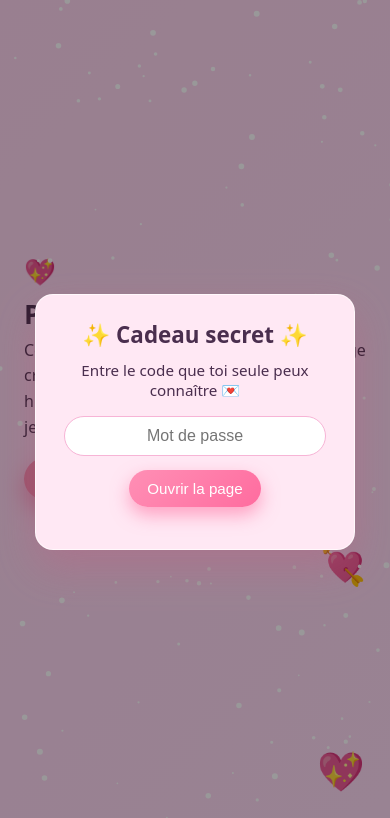
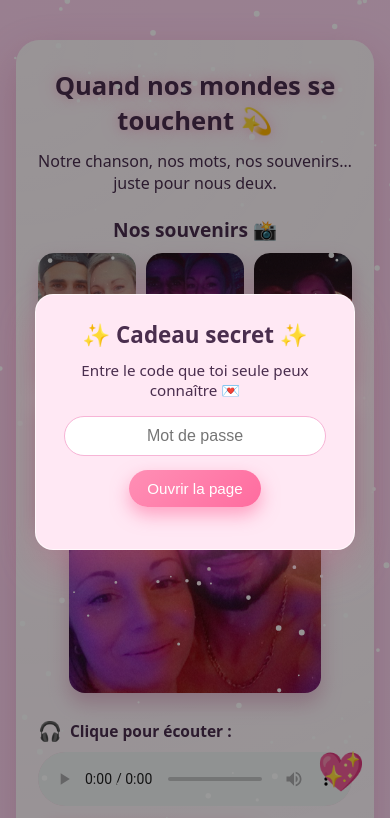
Before and after one commit to othmanyazid-lgtm/cadeau-noel, a plain HTML site: page index.html in a window 390 px wide. Shown: the top 818 px of the page. Drawn offline with Linux system fonts and the light colour scheme.

Commit message:
Update index.html

```diff
--- a/index.html
+++ b/index.html
@@ -2,7 +2,7 @@
 <html lang="fr">
 <head>
   <meta charset="UTF-8" />
-  <title>Pour toi, mon amour</title>
+  <title>Notre histoire – Cadeau</title>
   <meta name="viewport" content="width=device-width, initial-scale=1.0" />
 
   <style>
@@ -20,15 +20,15 @@
       overflow-x: hidden;
     }
 
-    /* --- Neige en premier plan --- */
+    /* Neige en premier plan */
     #snow-canvas {
       position: fixed;
       inset: 0;
       pointer-events: none;
-      z-index: 9998; /* au-dessus de tout le contenu */
+      z-index: 9998;
     }
 
-    /* --- Overlay mot de passe --- */
+    /* Overlay mot de passe */
     .password-overlay {
       position: fixed;
       inset: 0;
@@ -94,84 +94,33 @@
       min-height: 1.2em;
     }
 
-    /* --- Page d’accueil (hero) --- */
-    .hero {
-      min-height: 100vh;
-      display: flex;
-      align-items: center;
-      justify-content: center;
-      padding: 40px 24px;
-      position: relative;
+    /* Coeur animé */
+    .floating-heart {
+      position: fixed;
+      right: 26px;
+      bottom: 40px;
+      font-size: 2.3rem;
+      z-index: 9999;
+      animation: floatHeart 4s ease-in-out infinite;
+      pointer-events: none;
     }
 
-    .hero-inner {
-      max-width: 900px;
-      width: 100%;
-      display: flex;
-      align-items: center;
-      justify-content: space-between;
-      gap: 40px;
-    }
-
-    .hero-text {
-      flex: 1.5;
-    }
-
-    .hero-emoji-left {
-      font-size: 1.6rem;
-      margin-bottom: 6px;
-    }
-
-    .hero-title {
-      font-size: 1.7rem;
-      margin-bottom: 6px;
-      font-weight: 600;
-    }
-
-    .hero-subtitle {
-      font-size: 1rem;
-      line-height: 1.6;
-      max-width: 620px;
-    }
-
-    .hero-button {
-      margin-top: 18px;
-    }
-
-    .hero-button button {
-      background: linear-gradient(135deg, #ff8fb5, #ff6c9f);
-      border: none;
-      color: #fff;
-      padding: 12px 24px;
-      border-radius: 999px;
-      font-size: 1rem;
-      cursor: pointer;
-      box-shadow: 0 10px 22px rgba(255, 102, 153, 0.55);
-      transition: transform 0.15s ease, box-shadow 0.15s ease;
-    }
-
-    .hero-button button:hover {
-      transform: translateY(-2px);
-      box-shadow: 0 14px 30px rgba(255, 102, 153, 0.65);
-    }
-
-    .hero-emoji-right {
-      flex: 0.5;
-      text-align: right;
-      font-size: 2.3rem;
-    }
-
-    @media (max-width: 768px) {
-      .hero-inner {
-        flex-direction: column;
-        align-items: flex-start;
+    @keyframes floatHeart {
+      0% {
+        transform: translateY(0) scale(1);
+        opacity: 0.9;
       }
-      .hero-emoji-right {
-        align-self: flex-end;
+      50% {
+        transform: translateY(-18px) scale(1.08);
+        opacity: 1;
+      }
+      100% {
+        transform: translateY(0) scale(1);
+        opacity: 0.9;
       }
     }
 
-    /* --- Contenu principal --- */
+    /* Contenu principal */
     .main-wrapper {
       padding: 40px 16px 60px;
       display: flex;
@@ -193,8 +142,8 @@
       content: "";
       position: absolute;
       inset: 0;
-      background: radial-gradient(circle at top left, rgba(255, 255, 255, 0.7), transparent 60%),
-                  radial-gradient(circle at bottom right, rgba(255, 191, 216, 0.5), transparent 55%);
+      background: radial-gradient(circle at top left, rgba(255, 255, 255, 0.4), transparent 60%),
+                  radial-gradient(circle at bottom right, rgba(255, 191, 216, 0.35), transparent 55%);
       opacity: 0.9;
       z-index: 0;
     }
@@ -204,7 +153,7 @@
       z-index: 1;
     }
 
-    /* --- Titre principal avec halo lumineux --- */
+    /* Titre principal avec halo lumineux */
     .main-title {
       font-size: 1.6rem;
       text-align: center;
@@ -234,71 +183,10 @@
       margin-bottom: 22px;
     }
 
-    /* --- Audio --- */
-    .audio-section {
-      margin-bottom: 20px;
-    }
-
-    .audio-label {
-      display: flex;
-      align-items: center;
-      gap: 8px;
-      margin-bottom: 8px;
-      font-size: 0.97rem;
-    }
-
-    .audio-label span {
-      font-size: 1.2rem;
-    }
-
-    audio {
-      width: 100%;
-      border-radius: 999px;
-      background-color: #f9dde9;
-    }
-
-    .download-btn {
-      margin-top: 10px;
-    }
-
-    .download-btn a {
-      display: inline-flex;
-      align-items: center;
-      gap: 8px;
-      text-decoration: none;
-      background: linear-gradient(135deg, #ff8fb5, #ff6c9f);
-      color: #fff;
-      padding: 9px 18px;
-      border-radius: 999px;
-      font-size: 0.95rem;
-      box-shadow: 0 8px 18px rgba(255, 102, 153, 0.55);
-      transition: transform 0.15s ease, box-shadow 0.15s ease;
-    }
-
-    .download-btn a:hover {
-      transform: translateY(-1px);
-      box-shadow: 0 10px 22px rgba(255, 102, 153, 0.65);
-    }
-
-    /* --- Blocs de texte --- */
-    .section-title {
-      font-size: 1.2rem;
-      margin: 22px 0 8px;
-    }
-
-    .text-box {
-      background: #fff;
-      border-radius: 16px;
-      padding: 14px 16px;
-      border: 1px dashed #ffb2ca;
-      font-size: 0.96rem;
-      line-height: 1.7;
-      white-space: pre-line;
-    }
-
-    /* --- Galerie photos 3 / 3 / 1 --- */
+    /* Galerie photos 3 / 3 / 1 juste sous le titre */
     .photos-section {
-      margin-top: 26px;
+      margin-top: 4px;
+      margin-bottom: 24px;
     }
 
     .photos-title {
@@ -363,7 +251,69 @@
       }
     }
 
-    /* --- QR Code centré --- */
+    /* Audio */
+    .audio-section {
+      margin-bottom: 20px;
+    }
+
+    .audio-label {
+      display: flex;
+      align-items: center;
+      gap: 8px;
+      margin-bottom: 8px;
+      font-size: 0.97rem;
+    }
+
+    .audio-label span {
+      font-size: 1.2rem;
+    }
+
+    audio {
+      width: 100%;
+      border-radius: 999px;
+      background-color: #f9dde9;
+    }
+
+    .download-btn {
+      margin-top: 10px;
+    }
+
+    .download-btn a {
+      display: inline-flex;
+      align-items: center;
+      gap: 8px;
+      text-decoration: none;
+      background: linear-gradient(135deg, #ff8fb5, #ff6c9f);
+      color: #fff;
+      padding: 9px 18px;
+      border-radius: 999px;
+      font-size: 0.95rem;
+      box-shadow: 0 8px 18px rgba(255, 102, 153, 0.55);
+      transition: transform 0.15s ease, box-shadow 0.15s ease;
+    }
+
+    .download-btn a:hover {
+      transform: translateY(-1px);
+      box-shadow: 0 10px 22px rgba(255, 102, 153, 0.65);
+    }
+
+    /* Sections texte – pas de gros blocs blancs opaques */
+    .section-title {
+      font-size: 1.2rem;
+      margin: 22px 0 8px;
+    }
+
+    .text-box {
+      border-radius: 16px;
+      padding: 14px 16px;
+      border: 1px dashed #ffb2ca;
+      font-size: 0.96rem;
+      line-height: 1.7;
+      white-space: pre-line;
+      background: rgba(255, 248, 252, 0.7); /* léger rose transparent */
+    }
+
+    /* QR Code centré */
     .qr-section {
       margin-top: 26px;
       display: flex;
@@ -387,32 +337,6 @@
       font-size: 0.98rem;
     }
 
-    /* --- Petit coeur animé --- */
-    .floating-heart {
-      position: fixed;
-      right: 26px;
-      bottom: 40px;
-      font-size: 2.3rem;
-      z-index: 9999; /* au-dessus de la neige */
-      animation: floatHeart 4s ease-in-out infinite;
-      pointer-events: none;
-    }
-
-    @keyframes floatHeart {
-      0% {
-        transform: translateY(0) scale(1);
-        opacity: 0.9;
-      }
-      50% {
-        transform: translateY(-18px) scale(1.08);
-        opacity: 1;
-      }
-      100% {
-        transform: translateY(0) scale(1);
-        opacity: 0.9;
-      }
-    }
-
     footer {
       text-align: center;
       font-size: 0.8rem;
@@ -422,13 +346,13 @@
   </style>
 </head>
 <body>
-  <!-- Neige en premier plan -->
+  <!-- Neige -->
   <canvas id="snow-canvas"></canvas>
 
   <!-- Coeur animé -->
   <div class="floating-heart">💖</div>
 
-  <!-- Overlay mot de passe -->
+  <!-- Mot de passe -->
   <div class="password-overlay" id="passwordOverlay">
     <div class="password-box">
       <h2>✨ Cadeau secret ✨</h2>
@@ -439,32 +363,32 @@
     </div>
   </div>
 
-  <!-- Section d’accueil -->
-  <section class="hero" id="top">
-    <div class="hero-inner">
-      <div class="hero-text">
-        <div class="hero-emoji-left">💖</div>
-        <div class="hero-title">Pour toi, mon amour</div>
-        <div class="hero-subtitle">
-          Ceci est un cadeau un peu spécial… Une page créée juste pour nous,
-          pour raconter notre histoire, notre chanson, et tout l’amour que je ressens pour toi.
-        </div>
-        <div class="hero-button">
-          <button id="discoverButton">Découvrir notre histoire</button>
-        </div>
-      </div>
-      <div class="hero-emoji-right">
-        💘
-      </div>
-    </div>
-  </section>
-
   <!-- Contenu principal -->
   <div class="main-wrapper" id="mainContent">
     <div class="card">
       <div class="card-content">
         <h1 class="main-title">Quand nos mondes se touchent 💫</h1>
         <p class="main-subtitle">Notre chanson, nos mots, nos souvenirs… juste pour nous deux.</p>
+
+        <!-- Photos AU DÉBUT de la page -->
+        <div class="photos-section">
+          <h2 class="photos-title">Nos souvenirs 📸</h2>
+          <div class="photos-grid">
+            <div class="photos-row row-1">
+              <img src="images/photo1.jpg" alt="Souvenir 1" />
+              <img src="images/photo2.jpg" alt="Souvenir 2" />
+              <img src="images/photo3.jpg" alt="Souvenir 3" />
+            </div>
+            <div class="photos-row row-2">
+              <img src="images/photo4.jpg" alt="Souvenir 4" />
+              <img src="images/photo5.jpg" alt="Souvenir 5" />
+              <img src="images/photo6.jpg" alt="Souvenir 6" />
+            </div>
+            <div class="photos-row row-3">
+              <img src="images/photo7.jpg" alt="Souvenir 7" />
+            </div>
+          </div>
+        </div>
 
         <!-- Audio -->
         <div class="audio-section">
@@ -560,7 +484,7 @@ nos mondes
 se touchent à chaque fois. 🎶
         </div>
 
-        <!-- Lettre d’amour -->
+        <!-- Lettre d’amour (nouvelle version conservée) -->
         <h2 class="section-title">Lettre d’amour</h2>
         <div class="text-box" id="loveLetterBox">
 Mon amour,
@@ -585,26 +509,6 @@ Je t’aime plus que ces mots, plus que cette page, plus que cette chanson.
 Je t’aime aujourd’hui, demain, et pour longtemps.
 
 Ton amoureux. ❤️
-        </div>
-
-        <!-- Galerie photos 3 / 3 / 1 -->
-        <div class="photos-section">
-          <h2 class="photos-title">Nos souvenirs 📸</h2>
-          <div class="photos-grid">
-            <div class="photos-row row-1">
-              <img src="images/Snapchat-156485319.jpg" alt="Souvenir 1" />
-              <img src="images/Snapchat-348847197.jpg" alt="Souvenir 2" />
-              <img src="images/Snapchat-554559755.jpg" alt="Souvenir 3" />
-            </div>
-            <div class="photos-row row-2">
-              <img src="images/Snapchat-755047960.jpg" alt="Souvenir 4" />
-              <img src="images/Snapchat-1073330687.jpg" alt="Souvenir 5" />
-              <img src="images/Snapchat-1719802065.jpg" alt="Souvenir 6" />
-            </div>
-            <div class="photos-row row-3">
-              <img src="images/Snapchat-1751297035.jpg" alt="Souvenir 7" />
-            </div>
-          </div>
         </div>
 
         <!-- QR Code centré -->
@@ -645,11 +549,6 @@ Ton amoureux. ❤️
       });
     })();
 
-    // Scroll vers le contenu principal
-    document.getElementById("discoverButton").addEventListener("click", function () {
-      document.getElementById("mainContent").scrollIntoView({ behavior: "smooth" });
-    });
-
     // Autoplay après première interaction
     (function () {
       const audio = document.getElementById("audioPlayer");
@@ -665,7 +564,7 @@ Ton amoureux. ❤️
       document.addEventListener("click", tryPlay);
     })();
 
-    // Neige en premier plan (canvas)
+    // Neige
     (function () {
       const canvas = document.getElementById("snow-canvas");
       const ctx = canvas.getContext("2d");
```
